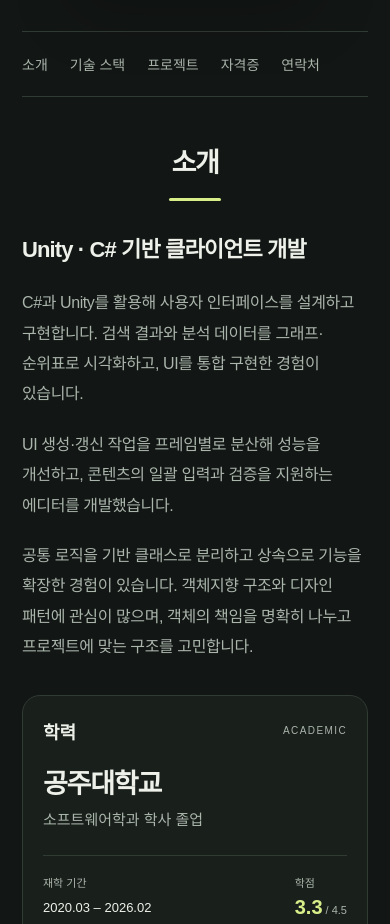
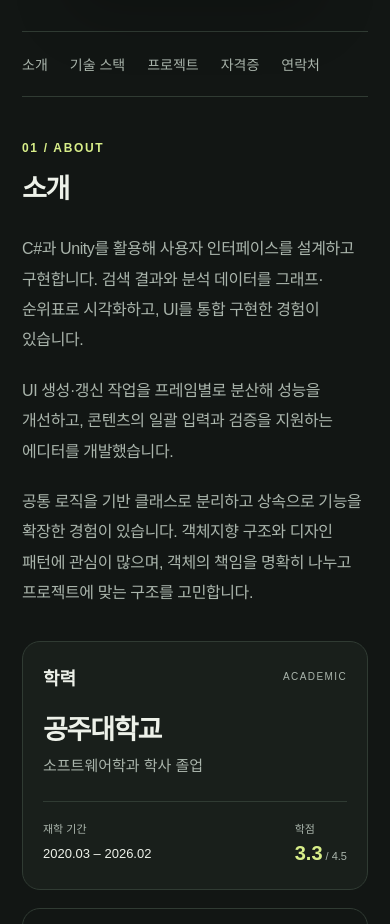
Before and after one commit to qjaxoddl522/qjaxoddl522.github.io, a plain HTML site: page index.html in a window 390 px wide. Shown: the part 831-1755 px from the top of the page. Drawn offline with Linux system fonts and the light colour scheme.

Commit message:
소개 수정

```diff
--- a/assets/styles.css
+++ b/assets/styles.css
@@ -301,13 +301,8 @@ a:focus-visible, summary:focus-visible {
 
 
 
-/* 소개: 소신과 학습 이력을 한눈에 읽는 두 열 구성 */
-.resume-section.about-section { display: block; }
-.about-heading { text-align: center; margin-bottom: 44px; }
-.about-heading h2 { margin: 0; font-size: 32px; letter-spacing: -.05em; }
-.about-heading::after { content: ""; display: block; width: 52px; height: 3px; margin: 18px auto 0; border-radius: 2px; background: var(--accent); }
-.about-layout { display: grid; grid-template-columns: 1.5fr 1fr; gap: 56px; align-items: start; }
-.about-copy h3 { margin: 0 0 22px; font-size: clamp(22px, 2.3vw, 28px); line-height: 1.5; letter-spacing: -.04em; }
+/* 소개: 공통 섹션 제목 옆에 기술 경험과 학습 이력 배치 */
+.about-layout { display: grid; grid-template-columns: minmax(0, 1.25fr) minmax(0, 1fr); gap: 28px; align-items: start; min-width: 0; }
 .about-copy p { margin: 0; color: var(--muted); font-size: 17px; line-height: 1.95; letter-spacing: -.025em; }
 .about-copy p + p { margin-top: 24px; }
 .about-background { display: grid; gap: 22px; min-width: 0; }
@@ -330,13 +325,10 @@ a:focus-visible, summary:focus-visible {
 .training-card .background-meta { display: flex; flex-wrap: wrap; justify-content: space-between; gap: 4px 12px; margin: 0 0 7px; font-size: 12px; font-variant-numeric: tabular-nums; }
 .training-card .background-meta span { font-size: 11px; }
 @media (max-width: 1000px) {
-  .about-layout { grid-template-columns: 1.25fr 1fr; gap: 28px; }
+  .about-layout { grid-template-columns: 1fr; gap: 32px; }
   .background-card { padding: 22px 20px; }
 }
 @media (max-width: 680px) {
-  .about-heading { margin-bottom: 32px; }
-  .about-heading h2 { font-size: 27px; }
-  .about-layout { grid-template-columns: 1fr; gap: 32px; }
   .about-copy p { font-size: 16px; line-height: 1.9; }
   .about-copy p + p { margin-top: 20px; }
   .about-background { gap: 18px; }
--- a/index.html
+++ b/index.html
@@ -47,13 +47,13 @@
         <a href="#contact">연락처</a>
       </nav>
 
-      <section class="resume-section about-section" id="about" aria-labelledby="about-title">
-        <header class="about-heading">
+      <section class="resume-section" id="about" aria-labelledby="about-title">
+        <header class="section-heading">
+          <p class="section-number">01 / ABOUT</p>
           <h2 id="about-title">소개</h2>
         </header>
         <div class="about-layout">
           <div class="about-copy">
-            <h3>Unity · C# 기반 클라이언트 개발</h3>
             <p>C#과 Unity를 활용해 사용자 인터페이스를 설계하고 구현합니다. 검색 결과와 분석 데이터를 그래프·순위표로 시각화하고, UI를 통합 구현한 경험이 있습니다.</p>
             <p>UI 생성·갱신 작업을 프레임별로 분산해 성능을 개선하고, 콘텐츠의 일괄 입력과 검증을 지원하는 에디터를 개발했습니다.</p>
             <p>공통 로직을 기반 클래스로 분리하고 상속으로 기능을 확장한 경험이 있습니다. 객체지향 구조와 디자인 패턴에 관심이 많으며, 객체의 책임을 명확히 나누고 프로젝트에 맞는 구조를 고민합니다.</p>
```
